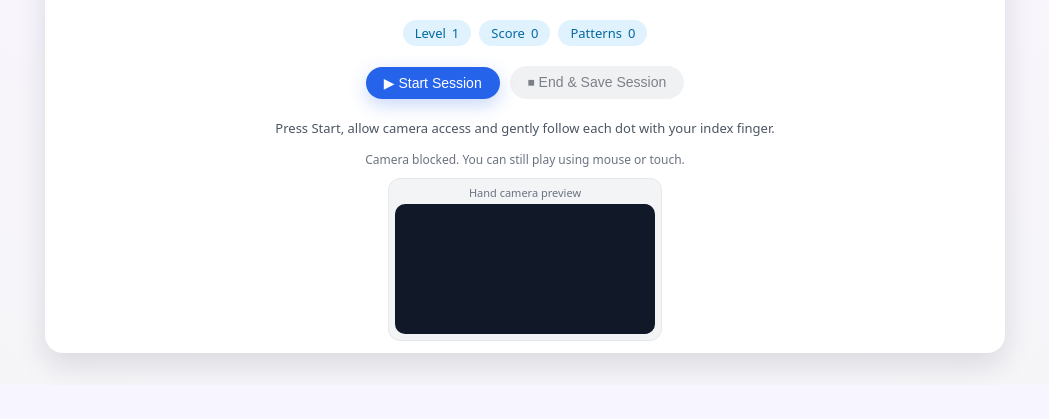
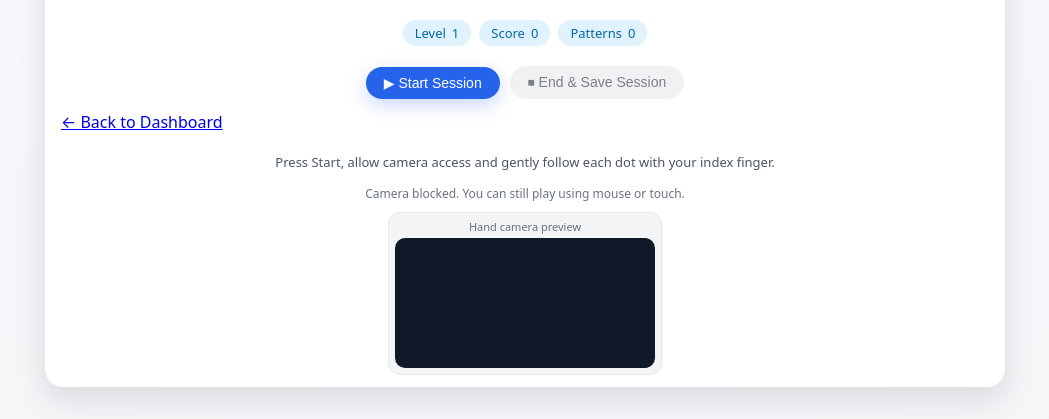
Before and after one commit to AnnaBinoy09/Nueroplay, a Flask app: page /play/follow_dot_enhanced in a window 1280 px wide. Shown: the part 665-1084 px from the top of the page, without its empty margins (115-1164 px from the left). Before the commit the page ends 1043 px from the top, so only its background shows below. Run offline with Flask 3, Linux system fonts and the light colour scheme; the visitor is signed in with stand-in values (Sample User, id 1); some libraries are stand-ins or nearby versions.

Commit message:
Update follow_dot_web.html

```diff
--- a/templates/follow_dot_web.html
+++ b/templates/follow_dot_web.html
@@ -260,6 +260,7 @@
         <button id="startBtn">▶ Start Session</button>
         <button id="endBtn" class="secondary" disabled>⏹ End &amp; Save Session</button>
       </div>
+      <a href="{{ url_for('dashboard') }}" id="backBtn">← Back to Dashboard</a>
 
       <div id="status"></div>
       <div id="camera-indicator"></div>
```
